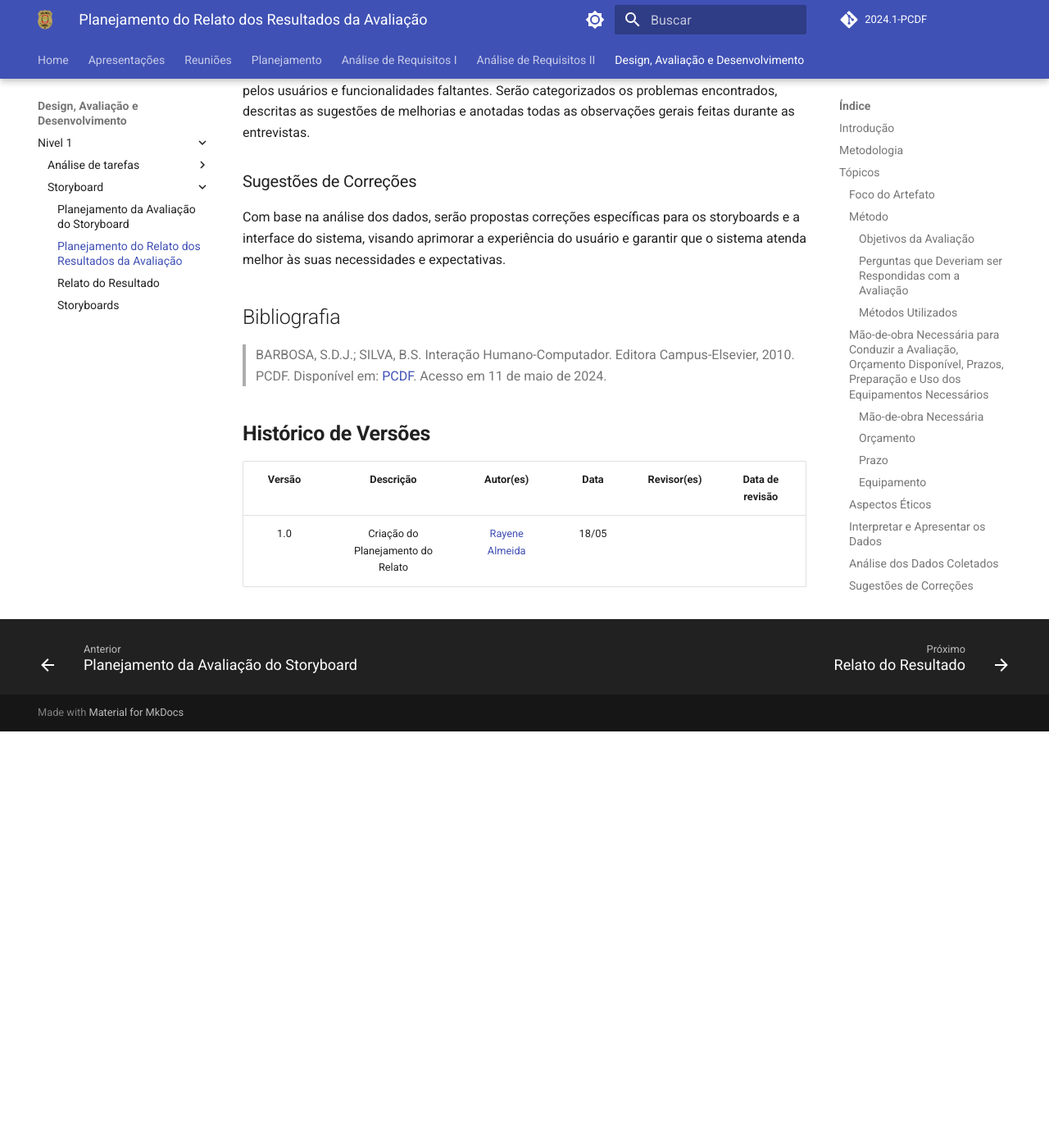
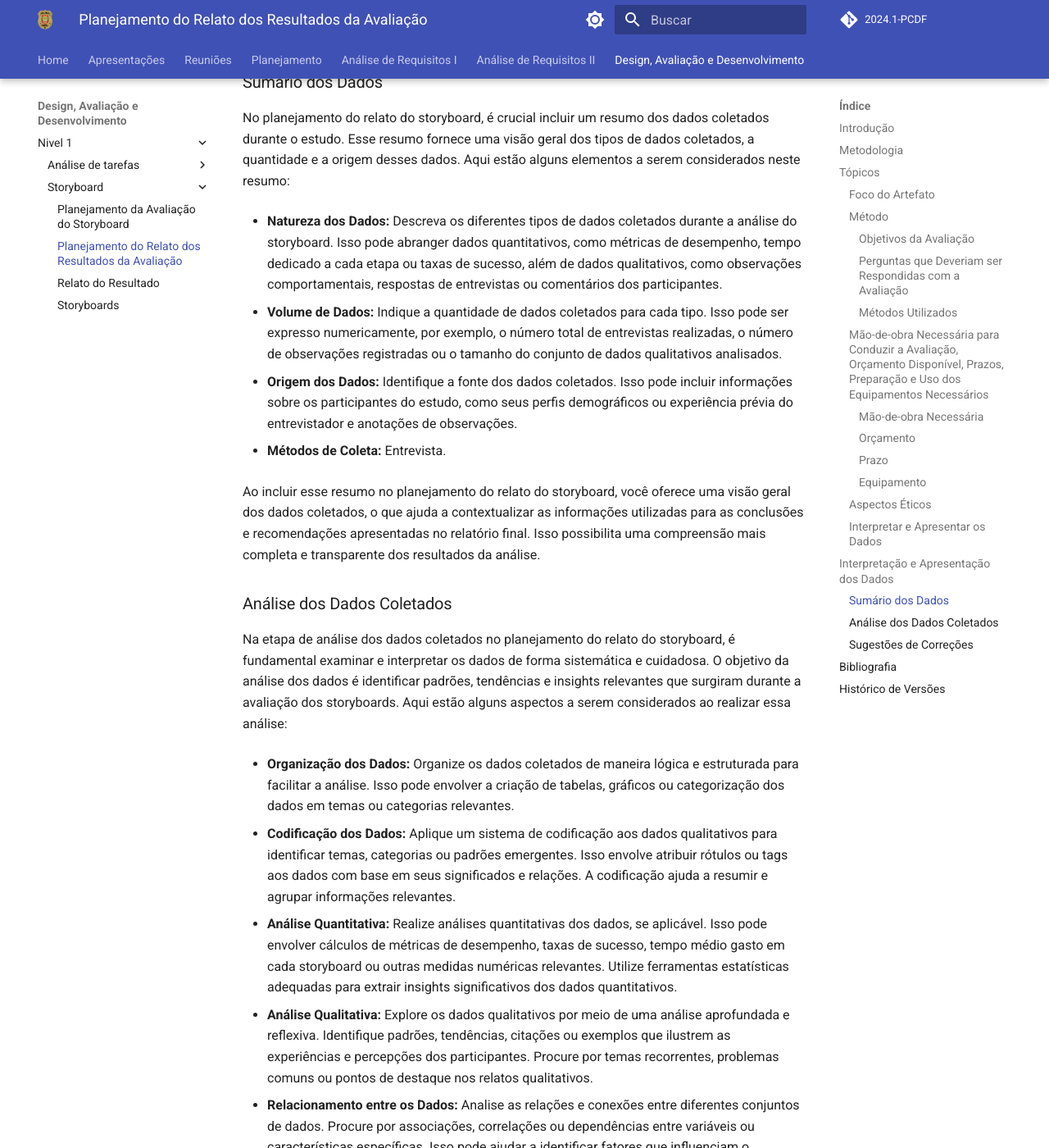
Before and after one commit to Interacao-Humano-Computador/2024.1-PCDF, an MkDocs documentation site: the page built from docs/design/Nivel1/stroyboard/planejamento_relato.md, in a window 1280 px wide and 1400 px high, scrolled down 3847 px. Shown: the whole window at 82% size. Built offline with MkDocs 1.6.1 and Material for MkDocs 9.7.7, drawn with Linux system fonts in a browser that asks for light colours; comment, search, counter and statistics services are not loaded; before the commit the page ends 4739 px from its top, so only the background shows below that; some of the changed text lies outside the part shown.

Commit message:
Planejamento do relato2

```diff
--- a/docs/design/Nivel1/stroyboard/planejamento_relato.md
+++ b/docs/design/Nivel1/stroyboard/planejamento_relato.md
@@ -108,9 +108,42 @@ Você concorda com os termos acima e está disposto a participar desta entrevist
 
 Após a coleta, os dados serão avaliados e interpretados considerando o contexto em que foram obtidos. A análise meticulosa envolverá a documentação dos problemas encontrados, sugestões de melhorias e feedbacks dos usuários.
 
+## Interpretação e Apresentação dos Dados
+
+### Sumário dos Dados
+
+No planejamento do relato do storyboard, é crucial incluir um resumo dos dados coletados durante o estudo. Esse resumo fornece uma visão geral dos tipos de dados coletados, a quantidade e a origem desses dados. Aqui estão alguns elementos a serem considerados neste resumo:
+
+- **Natureza dos Dados:** Descreva os diferentes tipos de dados coletados durante a análise do storyboard. Isso pode abranger dados quantitativos, como métricas de desempenho, tempo dedicado a cada etapa ou taxas de sucesso, além de dados qualitativos, como observações comportamentais, respostas de entrevistas ou comentários dos participantes.
+
+- **Volume de Dados:** Indique a quantidade de dados coletados para cada tipo. Isso pode ser expresso numericamente, por exemplo, o número total de entrevistas realizadas, o número de observações registradas ou o tamanho do conjunto de dados qualitativos analisados.
+
+- **Origem dos Dados:** Identifique a fonte dos dados coletados. Isso pode incluir informações sobre os participantes do estudo, como seus perfis demográficos ou experiência prévia do entrevistador e anotações de observações.
+
+- **Métodos de Coleta:** Entrevista.
+
+Ao incluir esse resumo no planejamento do relato do storyboard, você oferece uma visão geral dos dados coletados, o que ajuda a contextualizar as informações utilizadas para as conclusões e recomendações apresentadas no relatório final. Isso possibilita uma compreensão mais completa e transparente dos resultados da análise.
+
 ### Análise dos Dados Coletados
 
-A análise será realizada com foco em identificar problemas de usabilidade, desafios enfrentados pelos usuários e funcionalidades faltantes. Serão categorizados os problemas encontrados, descritas as sugestões de melhorias e anotadas todas as observações gerais feitas durante as entrevistas.
+Na etapa de análise dos dados coletados no planejamento do relato do storyboard, é fundamental examinar e interpretar os dados de forma sistemática e cuidadosa. O objetivo da análise dos dados é identificar padrões, tendências e insights relevantes que surgiram durante a avaliação dos storyboards. Aqui estão alguns aspectos a serem considerados ao realizar essa análise:
+
+- **Organização dos Dados:** Organize os dados coletados de maneira lógica e estruturada para facilitar a análise. Isso pode envolver a criação de tabelas, gráficos ou categorização dos dados em temas ou categorias relevantes.
+
+- **Codificação dos Dados:** Aplique um sistema de codificação aos dados qualitativos para identificar temas, categorias ou padrões emergentes. Isso envolve atribuir rótulos ou tags aos dados com base em seus significados e relações. A codificação ajuda a resumir e agrupar informações relevantes.
+
+- **Análise Quantitativa:** Realize análises quantitativas dos dados, se aplicável. Isso pode envolver cálculos de métricas de desempenho, taxas de sucesso, tempo médio gasto em cada storyboard ou outras medidas numéricas relevantes. Utilize ferramentas estatísticas adequadas para extrair insights significativos dos dados quantitativos.
+
+- **Análise Qualitativa:** Explore os dados qualitativos por meio de uma análise aprofundada e reflexiva. Identifique padrões, tendências, citações ou exemplos que ilustrem as experiências e percepções dos participantes. Procure por temas recorrentes, problemas comuns ou pontos de destaque nos relatos qualitativos.
+
+- **Relacionamento entre os Dados:** Analise as relações e conexões entre diferentes conjuntos de dados. Procure por associações, correlações ou dependências entre variáveis ou características específicas. Isso pode ajudar a identificar fatores que influenciam o desempenho dos usuários ou padrões de comportamento relevantes.
+
+- **Interpretação dos Resultados:** Após analisar os dados, interprete os resultados de maneira clara e objetiva. Identifique insights-chave, destacando descobertas importantes, pontos fortes e áreas de melhoria. Conecte os resultados à finalidade do storyboard e ao objetivo do estudo.
+
+- **Apoio Visual:** Utilize gráficos, tabelas, citações ou outros elementos visuais para auxiliar na apresentação dos resultados e tornar as informações mais acessíveis e compreensíveis para os leitores.
+
+Lembre-se de que a análise dos dados coletados é uma etapa crucial para fornecer conclusões robustas e embasar as recomendações no relatório final do storyboard. Portanto, é importante investir tempo e esforço suficientes para realizar uma análise rigorosa e confiável dos dados coletados.
+
 
 ### Sugestões de Correções
 
```
